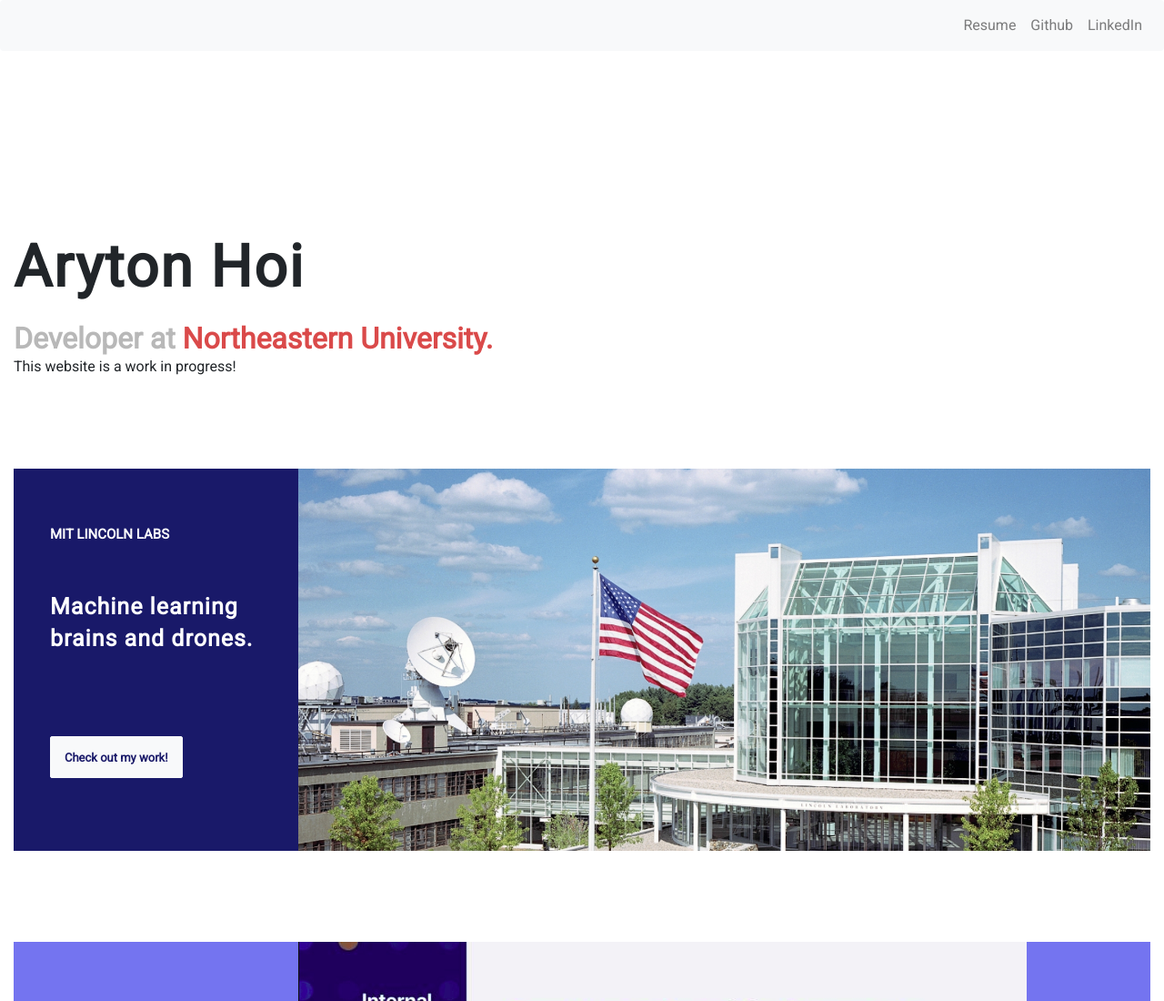
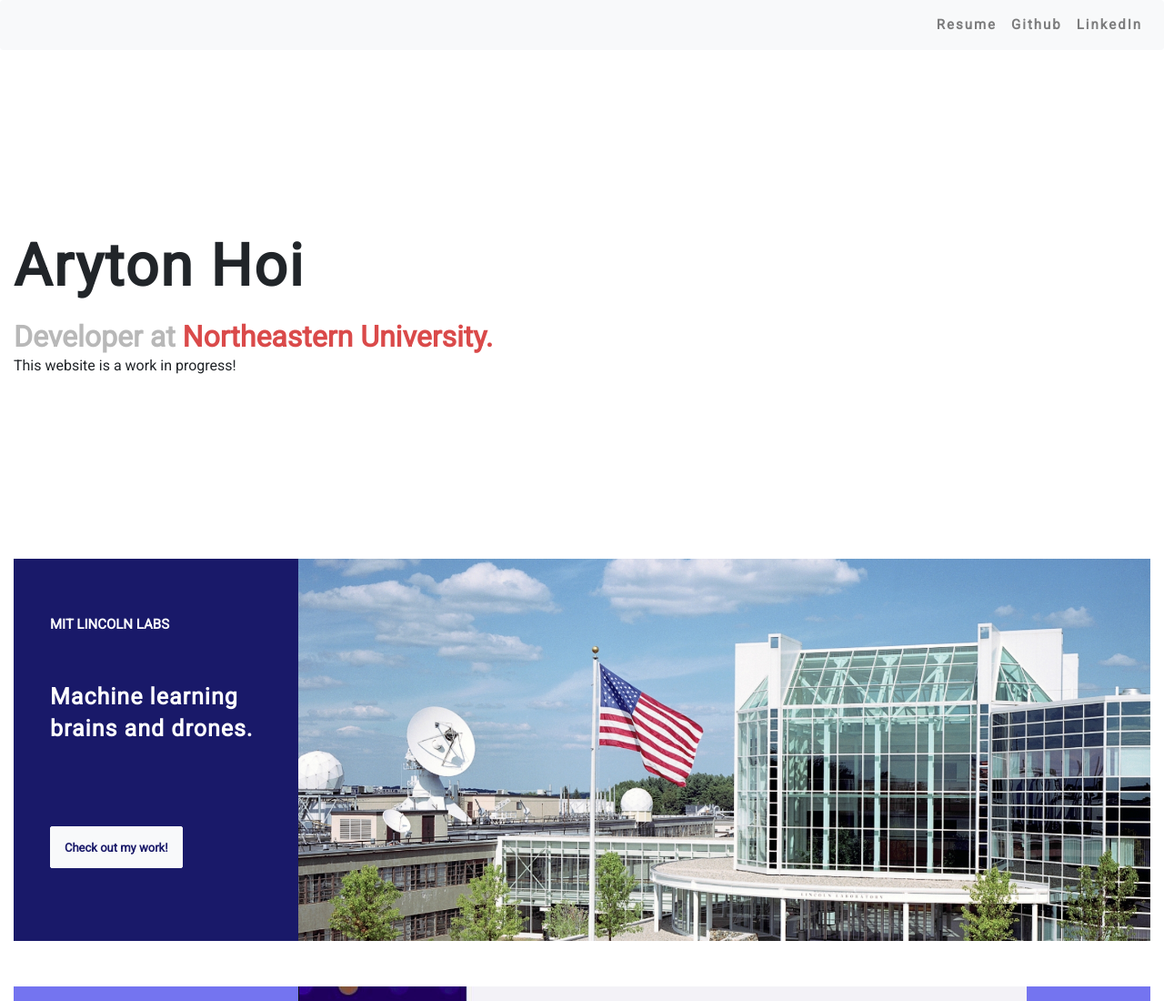
Before and after one commit to arytonhoi/arytonhoi.github.io, a plain HTML site: page index.html in a window 1280 px wide. Shown: the top 1100 px of the page at 91% size. Drawn offline with nearby package versions, Linux system fonts and the light colour scheme.

Commit message:
fixed spacing between cards

```diff
--- a/style.css
+++ b/style.css
@@ -14,12 +14,19 @@ h2 {
   display: inline;
 }
 
+.nav-link {
+  font-size: 15px;
+  letter-spacing: 2px;
+  font-weight: bold;
+}
+
 .container {
   max-width: 1300px;
+  margin-bottom: 100px;
 }
 
 .intro {
-  margin-top: 200px; margin-bottom: 20px;
+  margin-top: 200px; margin-bottom: 200px;
 }
 
 .mit-lincoln-lab {
@@ -58,7 +65,7 @@ h2 {
 
 .showcase {
   height: 420px;
-  margin-top: 100px; margin-bottom: 100px;
+  margin-top: 50px;
   overflow: hidden;
   border: 0;
 }
```
